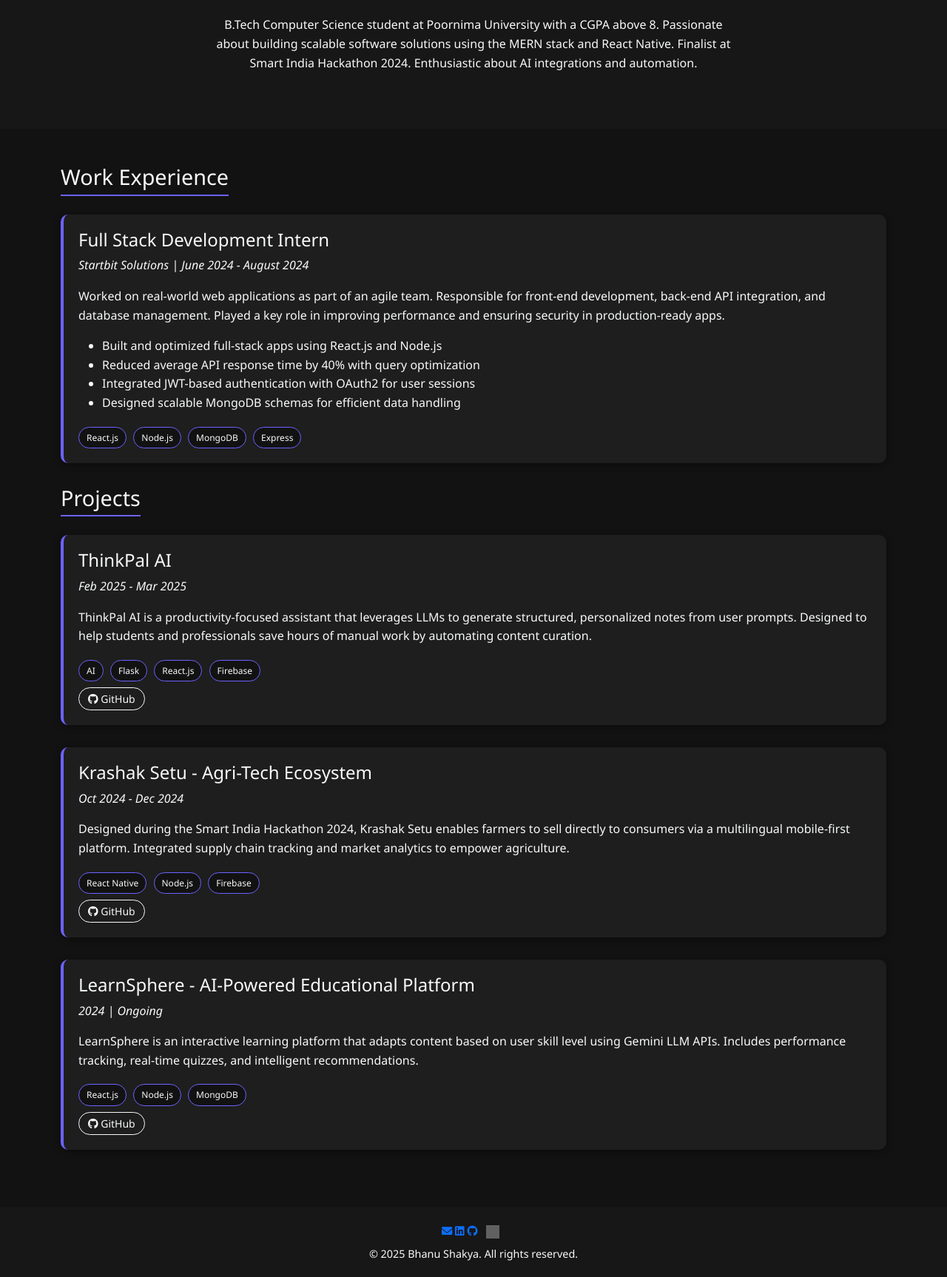
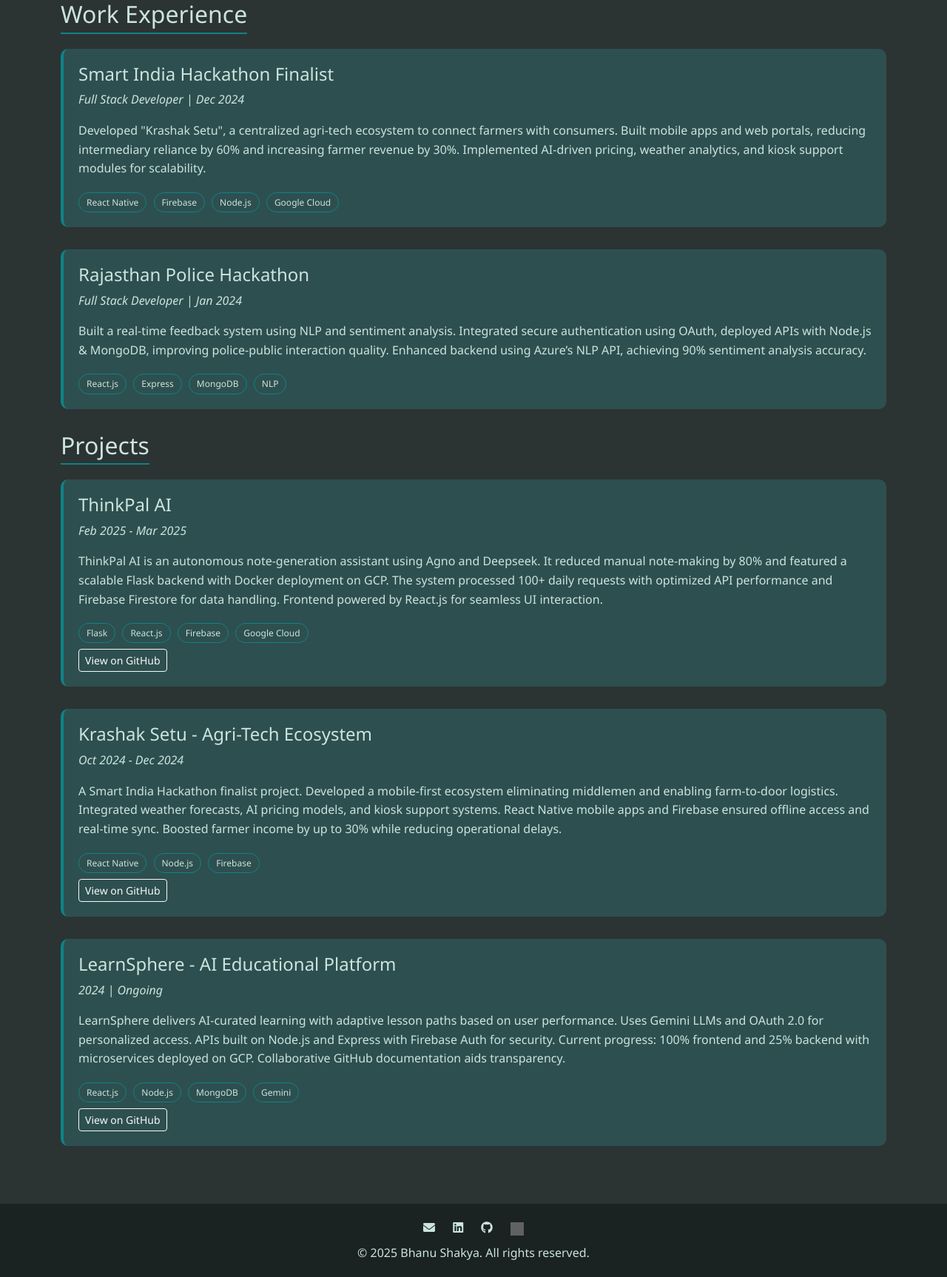
Before and after one commit to bhanushakya2004/my-portfolio, a plain HTML site: page index.html in a window 1280 px wide. Shown: the part 475-2201 px from the top of the page at 74% size. Drawn offline with nearby package versions, Linux system fonts and the light colour scheme; grey boxes are pictures that could not be loaded.

Commit message:
Update index.html

```diff
--- a/index.html
+++ b/index.html
@@ -10,11 +10,10 @@
   <link href="https://cdnjs.cloudflare.com/ajax/libs/font-awesome/6.0.0-beta3/css/all.min.css" rel="stylesheet" />
   <style>
     :root {
-      --primary: #6c63ff;
-      --dark: #121212;
-      --light: #f8f9fa;
-      --card-bg: #1e1e1e;
-      --hover-bg: #292929;
+      --primary: #0E8388;
+      --dark: #2C3333;
+      --light: #CBE4DE;
+      --card-bg: #2E4F4F;
     }
 
     body {
@@ -22,11 +21,10 @@
       background-color: var(--dark);
       color: var(--light);
       line-height: 1.6;
-      scroll-behavior: smooth;
     }
 
     .hero {
-      background-color: #171717;
+      background-color: #1b2222;
       padding: 60px 0;
     }
 
@@ -35,76 +33,47 @@
       font-weight: 600;
     }
 
-    .hero p.lead {
-      font-size: 1.2rem;
-      color: #ccc;
-    }
-
     .section-title {
       border-bottom: 2px solid var(--primary);
       display: inline-block;
-      margin-bottom: 25px;
+      margin-bottom: 20px;
       color: var(--light);
-      padding-bottom: 6px;
-      font-size: 1.8rem;
-      font-weight: 500;
+      padding-bottom: 5px;
     }
 
     .contact-icons a {
       color: var(--light);
-      font-size: 1.2rem;
-      margin: 0 12px;
+      margin: 0 10px;
       transition: all 0.3s ease;
     }
 
     .contact-icons a:hover {
       color: var(--primary);
-      transform: scale(1.1);
     }
 
     .project-card,
     .exp-card {
       background-color: var(--card-bg);
+      border-left: 4px solid var(--primary);
       border-radius: 10px;
-      border-left: 4px solid var(--primary);
       padding: 20px;
       margin-bottom: 30px;
-      transition: background-color 0.3s ease;
-      box-shadow: 0 2px 10px rgba(0, 0, 0, 0.4);
-    }
-
-    .project-card:hover,
-    .exp-card:hover {
-      background-color: var(--hover-bg);
     }
 
     .tech-badge {
-      background-color: var(--dark);
+      background-color: transparent;
+      border: 1px solid var(--primary);
       color: var(--light);
-      border: 1px solid var(--primary);
-      padding: 4px 10px;
+      padding: 3px 10px;
       border-radius: 20px;
-      font-size: 0.75rem;
       margin: 3px 5px 0 0;
       display: inline-block;
+      font-size: 0.75rem;
     }
 
     footer {
-      background-color: #171717;
+      background-color: #1b2222;
       padding: 20px 0;
-      font-size: 0.9rem;
-    }
-
-    .footer-icons img {
-      width: 18px;
-      height: 18px;
-      filter: invert(1);
-      margin: 0 8px;
-    }
-
-    .btn-outline-light {
-      border-radius: 20px;
-      padding: 4px 12px;
     }
   </style>
 </head>
@@ -114,38 +83,45 @@
     <div class="container">
       <h1>Bhanu Shakya</h1>
       <p class="lead">Software Engineer | MERN Stack Developer | React Native Specialist</p>
-      <div class="contact-icons d-flex justify-content-center mb-4">
-        <a href="mailto:work.bhanu2004@gmail.com"><i class="fas fa-envelope"></i></a>
-        <a href="https://www.linkedin.com/in/bhanu-shakya-081a8a212" target="_blank"><i class="fab fa-linkedin"></i></a>
-        <a href="https://github.com/bhanushakya2004" target="_blank"><i class="fab fa-github"></i></a>
+      <div class="contact-icons d-flex justify-content-center">
+        <a href="mailto:work.bhanu2004@gmail.com" title="Email"><i class="fas fa-envelope"></i></a>
+        <a href="https://www.linkedin.com/in/bhanu-shakya-081a8a212" target="_blank" title="LinkedIn"><i class="fab fa-linkedin"></i></a>
+        <a href="https://github.com/bhanushakya2004" target="_blank" title="GitHub"><i class="fab fa-github"></i></a>
         <a href="https://leetcode.com/u/Bhanu_Shakya/" target="_blank" title="LeetCode">
-          <img src="https://upload.wikimedia.org/wikipedia/commons/1/19/LeetCode_logo_black.png" alt="LeetCode" />
+          <img src="https://upload.wikimedia.org/wikipedia/commons/1/19/LeetCode_logo_black.png" alt="LeetCode" style="width: 18px; height: 18px; filter: invert(1);">
         </a>
       </div>
-      <p class="mx-auto" style="max-width: 700px;">
-        B.Tech Computer Science student at Poornima University with a CGPA above 8. Passionate about building scalable software solutions using the MERN stack and React Native. Finalist at Smart India Hackathon 2024. Enthusiastic about AI integrations and automation.
-      </p>
+      <div class="mt-4 mx-auto" style="max-width: 720px;">
+        <p>When I was introduced to Python in class 12, I knew technology was my calling. My journey began with a first-year college project, where I delved into <strong>web development</strong>, and soon discovered my passion for <strong>full-stack development</strong>. Since then, I've focused on <strong>building scalable, secure web applications</strong> and have hands-on experience in creating <strong>end-to-end encrypted chat services</strong>.</p>
+      </div>
     </div>
   </header>
 
   <main class="container py-5">
     <section id="experience">
       <h2 class="section-title">Work Experience</h2>
+
       <div class="exp-card">
-        <h4>Full Stack Development Intern</h4>
-        <p><em>Startbit Solutions | June 2024 - August 2024</em></p>
-        <p>Worked on real-world web applications as part of an agile team. Responsible for front-end development, back-end API integration, and database management. Played a key role in improving performance and ensuring security in production-ready apps.</p>
-        <ul>
-          <li>Built and optimized full-stack apps using React.js and Node.js</li>
-          <li>Reduced average API response time by 40% with query optimization</li>
-          <li>Integrated JWT-based authentication with OAuth2 for user sessions</li>
-          <li>Designed scalable MongoDB schemas for efficient data handling</li>
-        </ul>
-        <div class="mt-2">
+        <h4>Smart India Hackathon Finalist</h4>
+        <p><em>Full Stack Developer | Dec 2024</em></p>
+        <p>Developed "Krashak Setu", a centralized agri-tech ecosystem to connect farmers with consumers. Built mobile apps and web portals, reducing intermediary reliance by 60% and increasing farmer revenue by 30%. Implemented AI-driven pricing, weather analytics, and kiosk support modules for scalability.</p>
+        <div>
+          <span class="tech-badge">React Native</span>
+          <span class="tech-badge">Firebase</span>
+          <span class="tech-badge">Node.js</span>
+          <span class="tech-badge">Google Cloud</span>
+        </div>
+      </div>
+
+      <div class="exp-card">
+        <h4>Rajasthan Police Hackathon</h4>
+        <p><em>Full Stack Developer | Jan 2024</em></p>
+        <p>Built a real-time feedback system using NLP and sentiment analysis. Integrated secure authentication using OAuth, deployed APIs with Node.js & MongoDB, improving police-public interaction quality. Enhanced backend using Azure’s NLP API, achieving 90% sentiment analysis accuracy.</p>
+        <div>
           <span class="tech-badge">React.js</span>
-          <span class="tech-badge">Node.js</span>
+          <span class="tech-badge">Express</span>
           <span class="tech-badge">MongoDB</span>
-          <span class="tech-badge">Express</span>
+          <span class="tech-badge">NLP</span>
         </div>
       </div>
     </section>
@@ -156,69 +132,56 @@
       <div class="project-card">
         <h4>ThinkPal AI</h4>
         <p><em>Feb 2025 - Mar 2025</em></p>
-        <p>ThinkPal AI is a productivity-focused assistant that leverages LLMs to generate structured, personalized notes from user prompts. Designed to help students and professionals save hours of manual work by automating content curation.</p>
-        <div class="mt-2">
-          <span class="tech-badge">AI</span>
+        <p>ThinkPal AI is an autonomous note-generation assistant using Agno and Deepseek. It reduced manual note-making by 80% and featured a scalable Flask backend with Docker deployment on GCP. The system processed 100+ daily requests with optimized API performance and Firebase Firestore for data handling. Frontend powered by React.js for seamless UI interaction.</p>
+        <div>
           <span class="tech-badge">Flask</span>
           <span class="tech-badge">React.js</span>
           <span class="tech-badge">Firebase</span>
+          <span class="tech-badge">Google Cloud</span>
         </div>
-        <div class="mt-2">
-          <a href="https://github.com/anshul-jain-devx108/ThinkPal--AI" target="_blank" class="btn btn-sm btn-outline-light">
-            <i class="fab fa-github"></i> GitHub
-          </a>
-        </div>
+        <a href="https://github.com/anshul-jain-devx108/ThinkPal--AI" target="_blank" class="btn btn-sm btn-outline-light mt-2">View on GitHub</a>
       </div>
 
       <div class="project-card">
         <h4>Krashak Setu - Agri-Tech Ecosystem</h4>
         <p><em>Oct 2024 - Dec 2024</em></p>
-        <p>Designed during the Smart India Hackathon 2024, Krashak Setu enables farmers to sell directly to consumers via a multilingual mobile-first platform. Integrated supply chain tracking and market analytics to empower agriculture.</p>
-        <div class="mt-2">
+        <p>A Smart India Hackathon finalist project. Developed a mobile-first ecosystem eliminating middlemen and enabling farm-to-door logistics. Integrated weather forecasts, AI pricing models, and kiosk support systems. React Native mobile apps and Firebase ensured offline access and real-time sync. Boosted farmer income by up to 30% while reducing operational delays.</p>
+        <div>
           <span class="tech-badge">React Native</span>
           <span class="tech-badge">Node.js</span>
           <span class="tech-badge">Firebase</span>
         </div>
-        <div class="mt-2">
-          <a href="https://github.com/bhanushakya2004/Smart-India-Hackathon-Project" target="_blank" class="btn btn-sm btn-outline-light">
-            <i class="fab fa-github"></i> GitHub
-          </a>
-        </div>
+        <a href="https://github.com/bhanushakya2004/Smart-India-Hackathon-Project" target="_blank" class="btn btn-sm btn-outline-light mt-2">View on GitHub</a>
       </div>
 
       <div class="project-card">
-        <h4>LearnSphere - AI-Powered Educational Platform</h4>
+        <h4>LearnSphere - AI Educational Platform</h4>
         <p><em>2024 | Ongoing</em></p>
-        <p>LearnSphere is an interactive learning platform that adapts content based on user skill level using Gemini LLM APIs. Includes performance tracking, real-time quizzes, and intelligent recommendations.</p>
-        <div class="mt-2">
+        <p>LearnSphere delivers AI-curated learning with adaptive lesson paths based on user performance. Uses Gemini LLMs and OAuth 2.0 for personalized access. APIs built on Node.js and Express with Firebase Auth for security. Current progress: 100% frontend and 25% backend with microservices deployed on GCP. Collaborative GitHub documentation aids transparency.</p>
+        <div>
           <span class="tech-badge">React.js</span>
           <span class="tech-badge">Node.js</span>
           <span class="tech-badge">MongoDB</span>
+          <span class="tech-badge">Gemini</span>
         </div>
-        <div class="mt-2">
-          <a href="https://github.com/anshul-jain-devx108/LearnSphere---AI-Powered-Educational-Platform-" target="_blank" class="btn btn-sm btn-outline-light">
-            <i class="fab fa-github"></i> GitHub
-          </a>
-        </div>
+        <a href="https://github.com/anshul-jain-devx108/LearnSphere---AI-Powered-Educational-Platform-" target="_blank" class="btn btn-sm btn-outline-light mt-2">View on GitHub</a>
       </div>
     </section>
   </main>
 
   <footer class="text-center">
     <div class="container">
-      <div class="footer-icons mb-2">
+      <div class="contact-icons mb-2">
         <a href="mailto:work.bhanu2004@gmail.com"><i class="fas fa-envelope"></i></a>
         <a href="https://www.linkedin.com/in/bhanu-shakya-081a8a212" target="_blank"><i class="fab fa-linkedin"></i></a>
         <a href="https://github.com/bhanushakya2004" target="_blank"><i class="fab fa-github"></i></a>
         <a href="https://leetcode.com/u/Bhanu_Shakya/" target="_blank">
-          <img src="https://upload.wikimedia.org/wikipedia/commons/1/19/LeetCode_logo_black.png" alt="LeetCode" />
+          <img src="https://upload.wikimedia.org/wikipedia/commons/1/19/LeetCode_logo_black.png" alt="LeetCode" style="width: 18px; height: 18px; filter: invert(1);">
         </a>
       </div>
       <p class="mb-0">&copy; 2025 Bhanu Shakya. All rights reserved.</p>
     </div>
   </footer>
-
-  <script src="https://cdn.jsdelivr.net/npm/bootstrap@5.3.0-alpha1/dist/js/bootstrap.bundle.min.js"></script>
 </body>
 
 </html>
```
